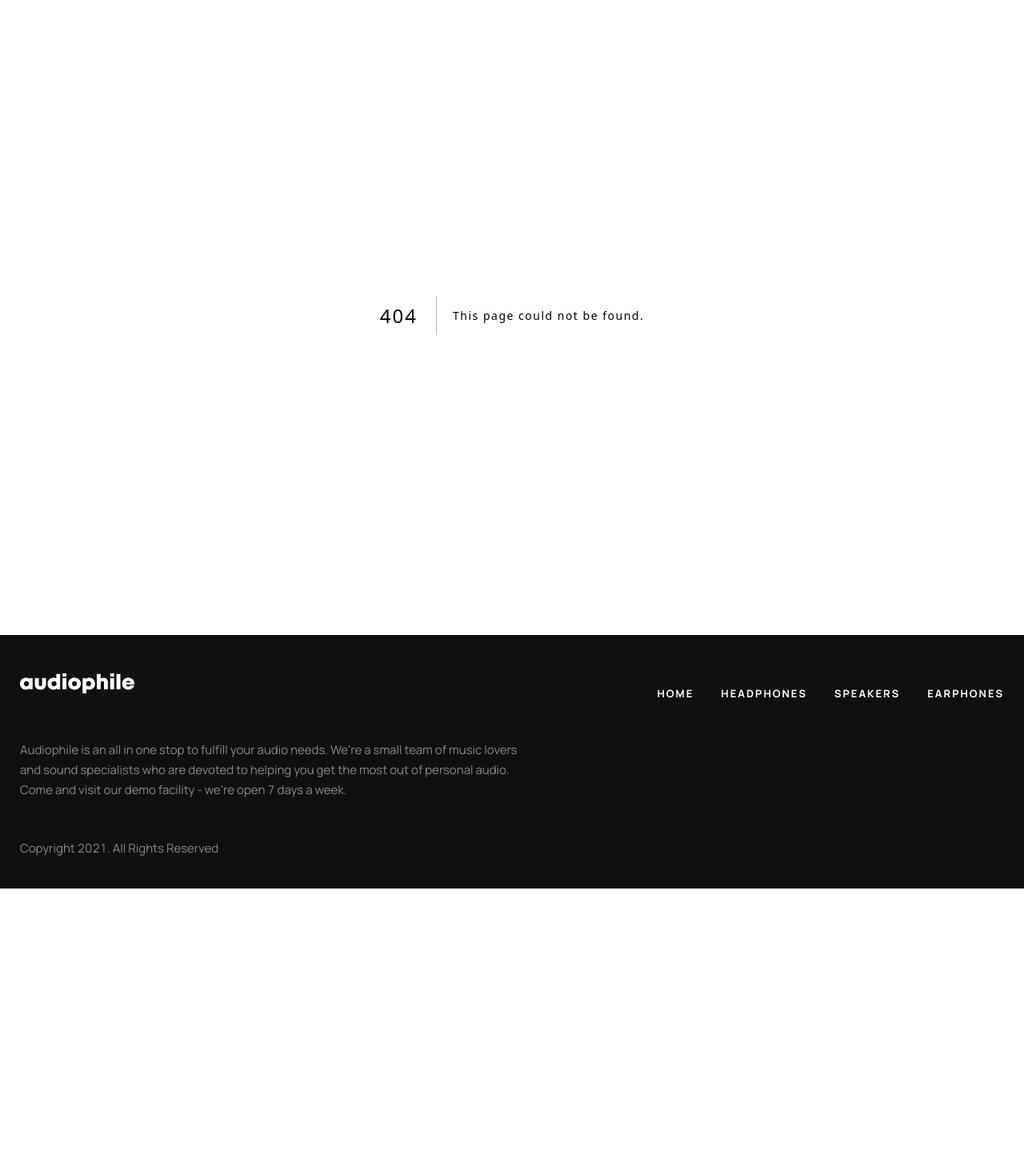
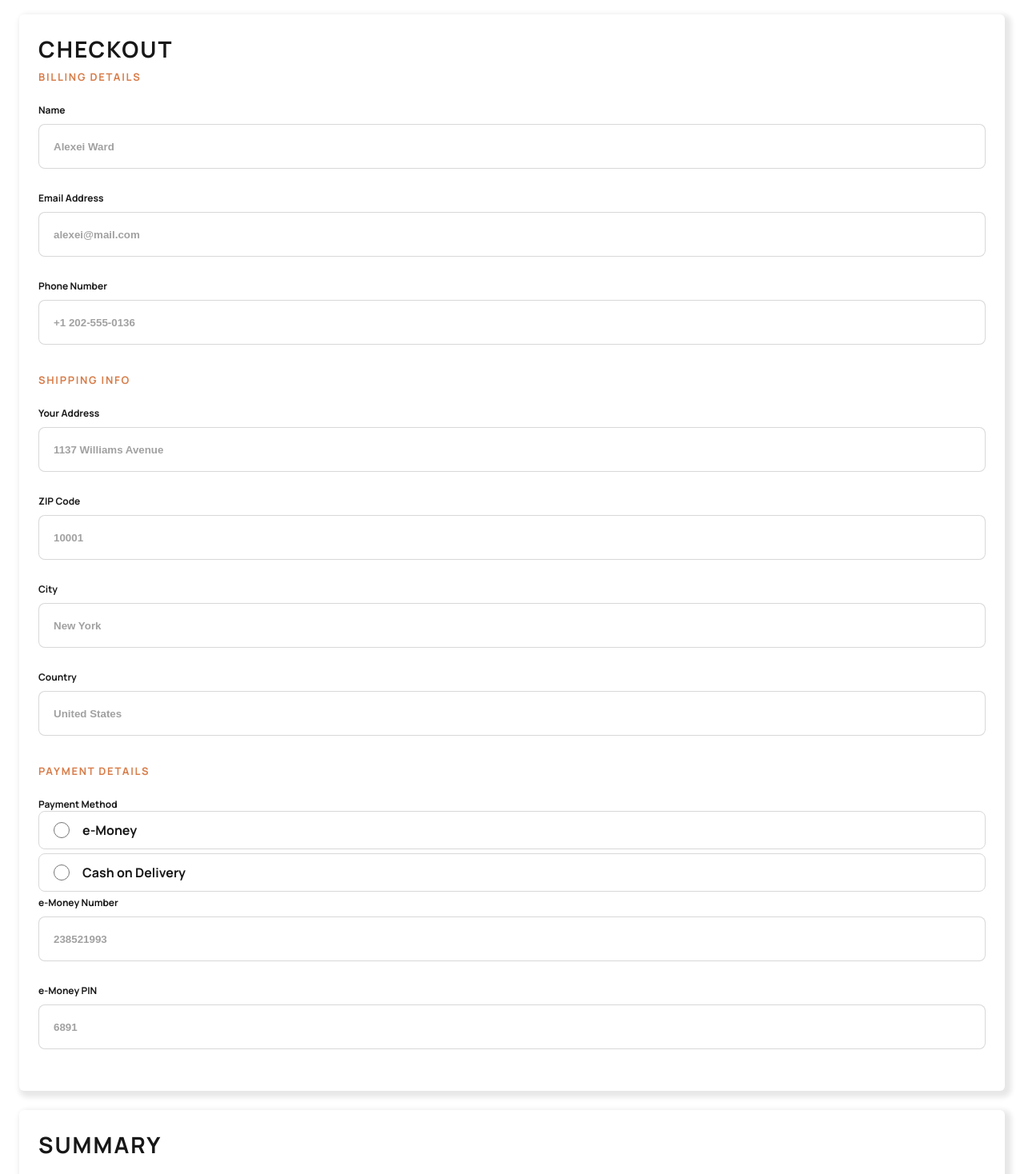
Before and after one commit to kellycsantos/audiophile, a Next.js app: page /checkout in a window 1280 px wide. Before the commit this address had no page. Shown: the part 100-1568 px from the top of the page at 80% size. Before the commit the page ends 1211 px from the top, so only its background shows below. Built offline with nearby package versions, Linux system fonts and the light colour scheme.

Commit message:
feat: criando pagina checkout e formulario

```diff
--- /dev/null
+++ b/src/app/checkout/page.module.scss
@@ -0,0 +1,65 @@
+@use '../../styles/_colors.module' as *;
+
+.page {
+    margin-bottom: 75px;
+    margin: 24px;
+
+    .container {
+        display: flex;
+        flex-direction: column;
+        gap: 24px;
+
+
+        background: $white;
+
+        h4 {
+            text-transform: uppercase;
+        }
+
+        h5 {
+            text-transform: uppercase;
+            font-size: 13px;
+            color: $primary;
+            margin-bottom: 16px;
+        }
+
+        .checkout_container {}
+
+        .summary_container {}
+
+        .checkout_container,
+        .summary_container {
+            padding: 24px;
+            box-shadow: 4px 4px 6px 4px rgba($off-black, .1);
+            border-radius: 6px;
+
+            form {
+                input{
+                    margin-bottom: 28px;
+                }
+                >span {
+                    display: flex;
+                    flex-direction: column;
+                }
+
+                .radio_container{
+                    border: 1px solid $gray-soft;
+                    margin-bottom: 5px;
+                    display: flex;
+                    align-items: center;
+                    padding: 12px 18px;
+                    border-radius: 8px;
+                    font-weight: 700;
+                    font-size: 14;
+
+                    input{
+                        border: 1px solid red !important;
+                        margin: 0 16px 0 0;
+                    }
+                }
+            }
+        }
+
+
+    }
+}
--- /dev/null
+++ b/src/app/checkout/page.tsx
@@ -0,0 +1,98 @@
+import styles from './page.module.scss'
+
+const Checkout = () => {
+    return (
+        <section className={styles.page}>
+            <div className={styles.container}>
+
+                <div className={styles.checkout_container}>
+                    <h4>checkout</h4>
+                    <h5>Billing details</h5>
+
+                    <form action="">
+                        <span>
+                            <label htmlFor='name'>
+                                Name
+                            </label>
+                            <input id='name' type='text' placeholder='Alexei Ward' />
+                        </span>
+                        <span>
+                            <label htmlFor='email_address'>
+                                Email Address
+                            </label>
+                            <input id='email_address' type='email' placeholder='alexei@mail.com' />
+                        </span>
+                        <span>
+                            <label htmlFor='phone_number'>
+                                Phone Number
+                            </label>
+                            <input id='phone_number' type='text' placeholder='+1 202-555-0136' />
+                        </span>
+
+                        <h5>shipping info</h5>
+                        <span>
+                            <label htmlFor='your_address'>
+                                Your Address
+                            </label>
+                            <input id='your_address' type='text' placeholder='1137 Williams Avenue' />
+                        </span>
+                        <span>
+                            <label htmlFor='zipcode'>
+                                ZIP Code
+                            </label>
+                            <input id='zipcode' type='text' placeholder='10001' />
+                        </span>
+                        <span>
+                            <label htmlFor='city'>
+                                City
+                            </label>
+                            <input id='city' type='text' placeholder='New York' />
+                        </span>
+                        <span>
+                            <label htmlFor='country'>
+                                Country
+                            </label>
+                            <input id='country' type='text' placeholder='United States' />
+                        </span>
+
+                        <h5>payment details</h5>
+                        <span>
+                            <label htmlFor='payment_method'>
+                                Payment Method
+                            </label>
+
+                            <span className={styles.radio_container}>
+                                <input type='radio' value={'e-money'} name='payment_method' />
+                                e-Money
+                            </span>
+
+                            <span className={styles.radio_container}>
+                                <input type='radio' value={'cash'} name='payment_method' />
+                                Cash on Delivery
+                            </span>
+                        </span>
+
+                        <span>
+                            <label htmlFor='e_money_number'>
+                                e-Money Number
+                            </label>
+                            <input id='e_money_number' type='text' placeholder='238521993' />
+                        </span>
+                        <span>
+                            <label htmlFor='e_money_pin'>
+                                e-Money PIN
+                            </label>
+                            <input id='e_money_pin' type='text' placeholder='6891' />
+                        </span>
+                    </form>
+                </div>
+
+                <div className={styles.summary_container}>
+                    <h4>summary</h4>
+
+                </div>
+            </div>
+        </section>
+    )
+}
+export default Checkout;
--- a/src/globals.scss
+++ b/src/globals.scss
@@ -74,6 +74,31 @@ p, .body {
 
     }
 }
+label{
+   @include fontConfig(12px, auto, -0.21);
+   font-weight: 700;
+}
+
+input:is(:not(button)){
+  border: 1px solid $gray-soft;
+  padding: 12px 18px;
+  height: 56px;
+  border-radius: 8px;
+  margin-top: 9px;
+  &::placeholder{
+    color: $gray ;
+    font-weight: 700;
+  }
+
+  &[type=radio]{
+   accent-color: $primary;
+   height: 20px;
+   width: 20px;
+  }
+
+}
+
+
 
 @media (prefers-color-scheme: dark) {
   html {
--- a/src/styles/__colors.module.scss
+++ b/src/styles/__colors.module.scss
@@ -3,6 +3,7 @@ $soft-primary: #fbaf85;
 $off-black: #101010;
 $gray-200: #F1F1F1;
 $gray-100: #FAFAFA;
+$gray: #a1a1a1;
 $gray-soft: #CACACABB;
 $white: #FFFFFF;
 $black: #000000;
```
